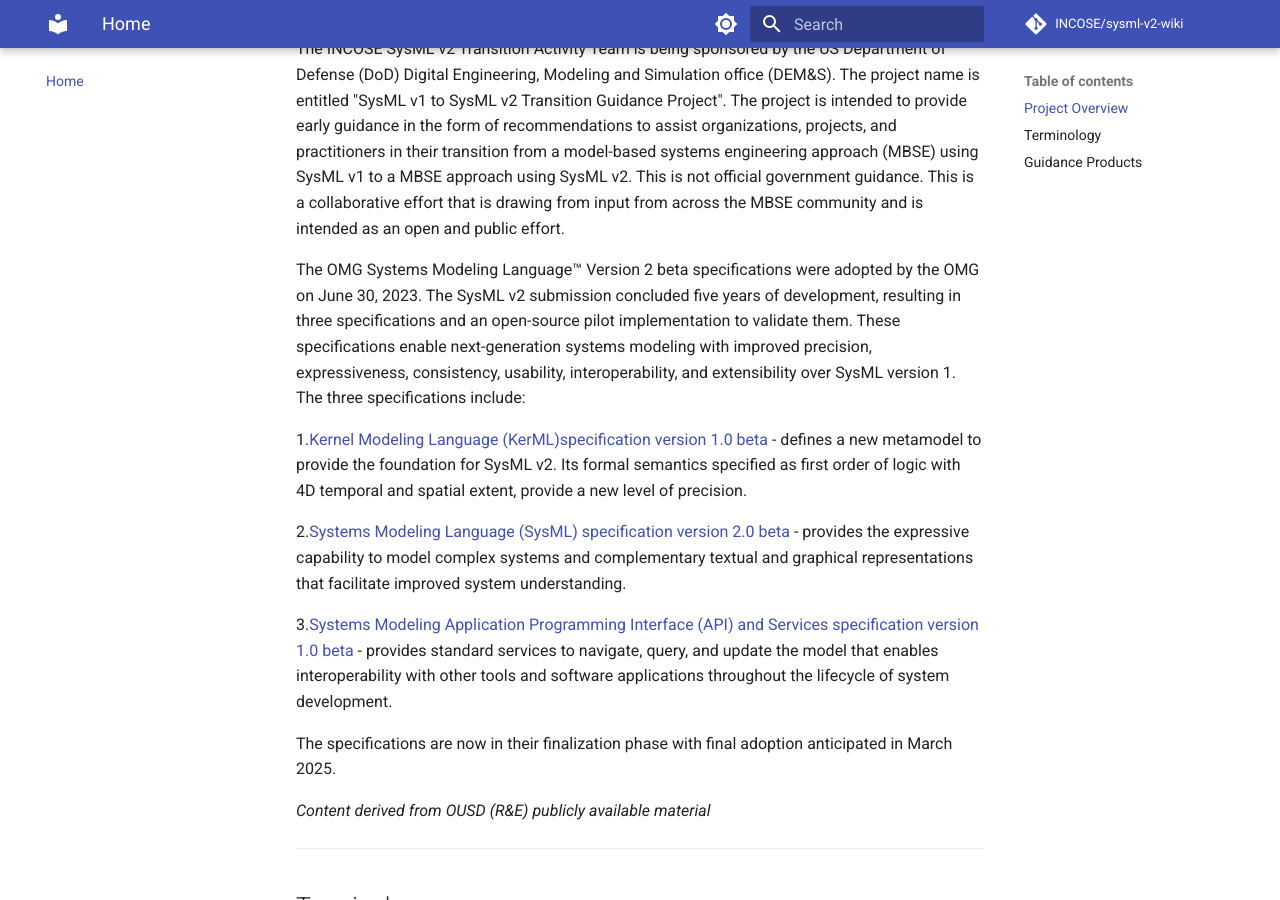
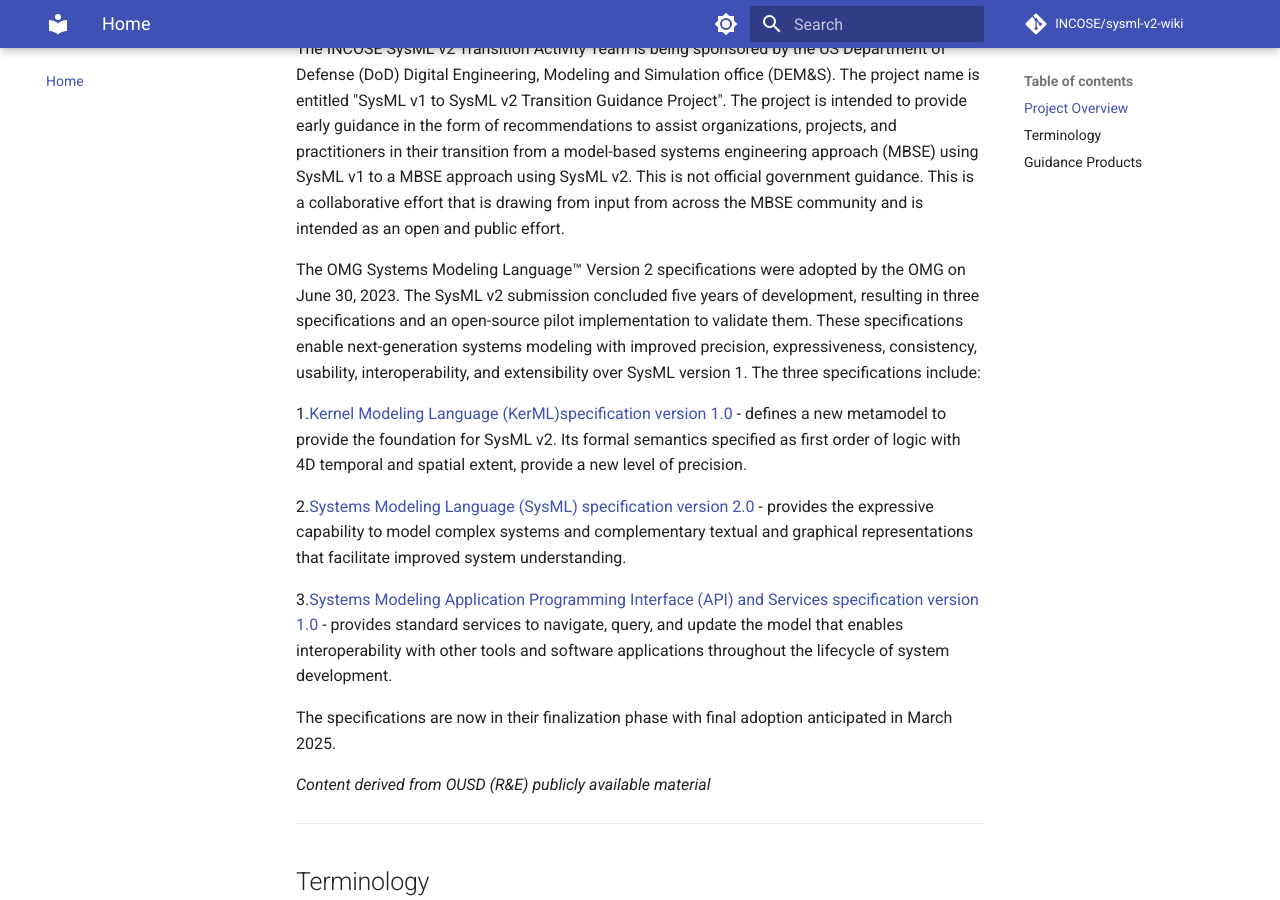
Before and after one commit to INCOSE/sysml-v2-wiki, an MkDocs documentation site: the page built from docs/index.md, in a window 1280 px wide and 900 px high, scrolled down 407 px. Built offline with MkDocs 1.6.1 and Material for MkDocs 9.7.7, drawn with Linux system fonts in a browser that asks for light colours; comment, search, counter and statistics services are not loaded.

Commit message:
Update SysML v2 specification references to final versions

```diff
--- a/docs/index.md
+++ b/docs/index.md
@@ -15,13 +15,13 @@
 The INCOSE SysML v2 Transition Activity Team is being sponsored by the US Department of Defense (DoD) Digital Engineering, Modeling and Simulation office (DEM&S).  The project name is entitled "SysML v1 to SysML v2 Transition Guidance Project".
 The project is intended to provide early guidance in the form of recommendations to assist organizations, projects, and practitioners in their transition from a model-based systems engineering approach (MBSE) using SysML v1 to a MBSE approach using SysML v2.  This is not official government guidance.  This is a collaborative effort that is drawing from input from across the MBSE community and is intended as an open and public effort.
 
-The OMG Systems Modeling Language™ Version 2 beta specifications were adopted by the OMG on June 30, 2023. The SysML v2 submission concluded five years of development, resulting in three specifications and an open-source pilot implementation to validate them. These specifications enable next-generation systems modeling with improved precision, expressiveness, consistency, usability, interoperability, and extensibility over SysML version 1. The three specifications include:
+The OMG Systems Modeling Language™ Version 2 specifications were adopted by the OMG on June 30, 2023. The SysML v2 submission concluded five years of development, resulting in three specifications and an open-source pilot implementation to validate them. These specifications enable next-generation systems modeling with improved precision, expressiveness, consistency, usability, interoperability, and extensibility over SysML version 1. The three specifications include:
 
-1.[Kernel Modeling Language (KerML)specification version 1.0 beta](https://www.omg.org/spec/KerML/1.0/Beta1) - defines a new metamodel to provide the foundation for SysML v2. Its formal semantics specified as first order of logic with 4D temporal and spatial extent, provide a new level of precision.
+1.[Kernel Modeling Language (KerML)specification version 1.0](https://www.omg.org/spec/KerML/1.0) - defines a new metamodel to provide the foundation for SysML v2. Its formal semantics specified as first order of logic with 4D temporal and spatial extent, provide a new level of precision.
 
-2.[Systems Modeling Language (SysML) specification version 2.0 beta](https://www.omg.org/spec/SysML/2.0/Beta1)  - provides the expressive capability to model complex systems and complementary textual and graphical representations that facilitate improved system understanding.
+2.[Systems Modeling Language (SysML) specification version 2.0](https://www.omg.org/spec/SysML/2.0)  - provides the expressive capability to model complex systems and complementary textual and graphical representations that facilitate improved system understanding.
 
-3.[Systems Modeling Application Programming Interface (API) and Services specification version 1.0 beta](https://www.omg.org/spec/SystemsModelingAPI/1.0/Beta1) - provides standard services to navigate, query, and update the model that enables interoperability with other tools and software applications throughout the lifecycle of system development.
+3.[Systems Modeling Application Programming Interface (API) and Services specification version 1.0](https://www.omg.org/spec/SystemsModelingAPI/1.0) - provides standard services to navigate, query, and update the model that enables interoperability with other tools and software applications throughout the lifecycle of system development.
 
 The specifications are now in their finalization phase with final adoption anticipated in March 2025.
 
```
